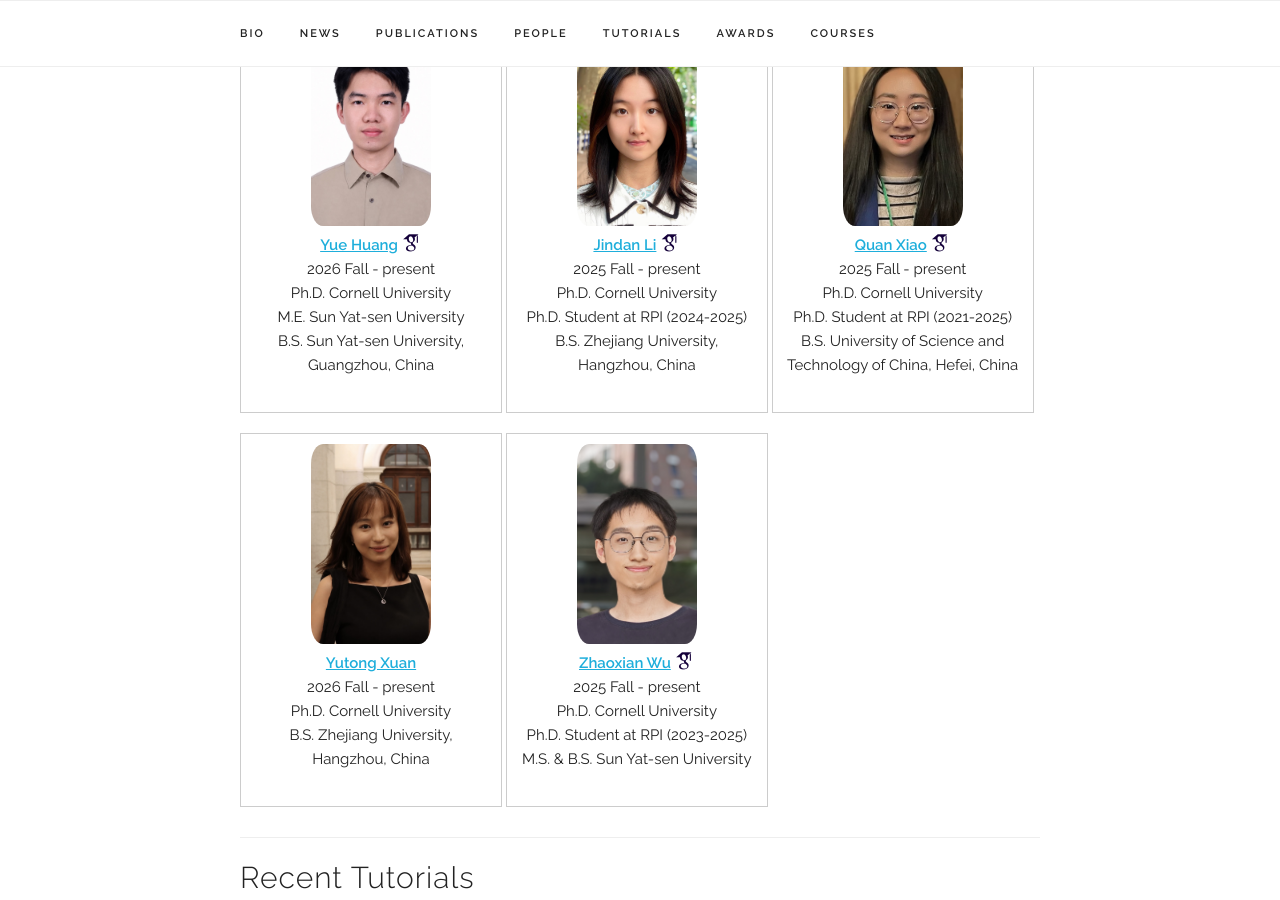
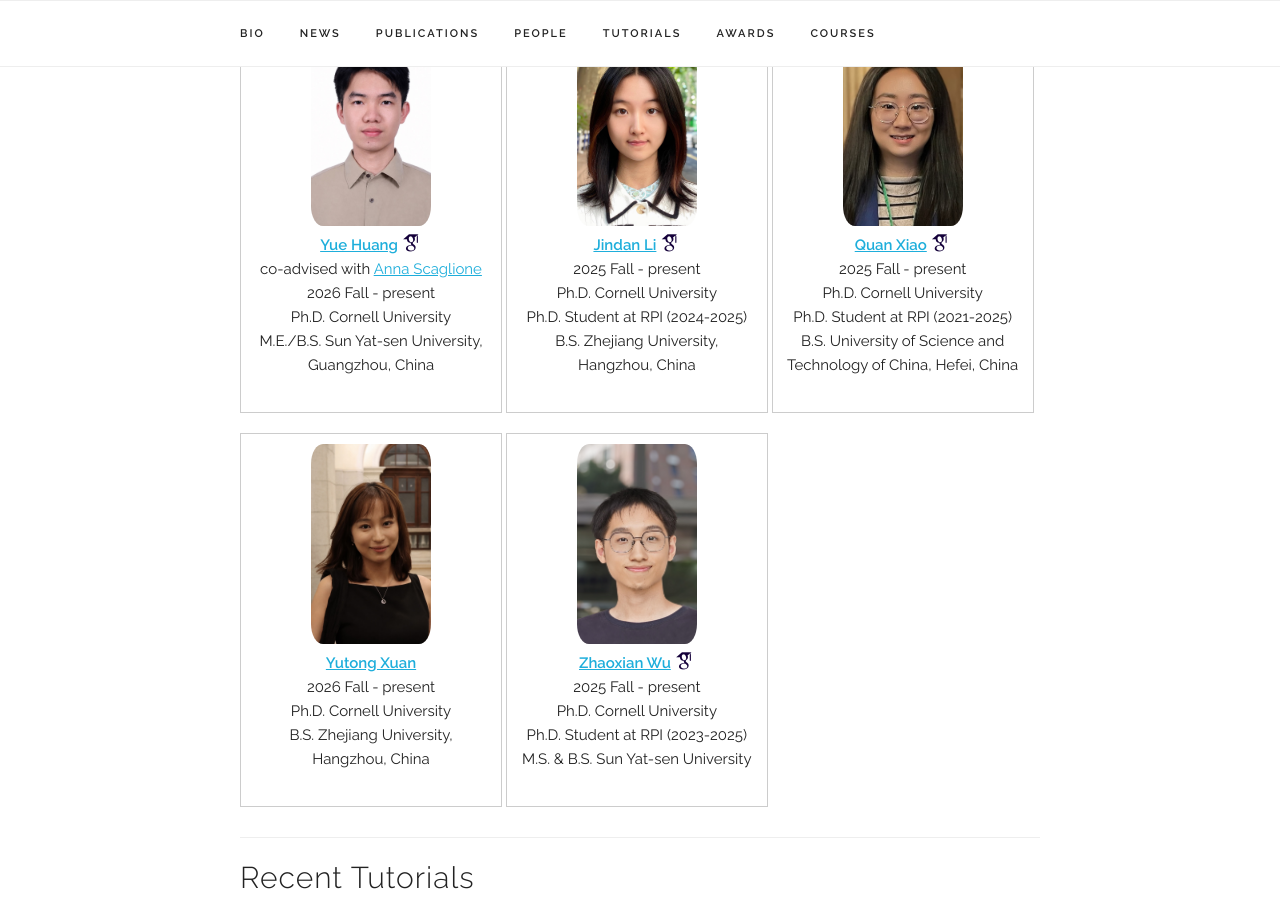
Before and after one commit to chentianyi1991/chentianyi1991.github.io, a Jekyll site: the page built from index.html, in a window 1280 px wide and 900 px high, scrolled down 5104 px. Built offline with Jekyll 4.4.1, drawn with Linux system fonts in a browser that asks for light colours; some web fonts are replaced; comment, search, counter and statistics services are not loaded.

Commit message:
Update index.html

```diff
--- a/index.html
+++ b/index.html
@@ -224,10 +224,10 @@ title: Home
 <p>
 <b><a href="https://yue-huang26.github.io/">Yue Huang</a></b>
 <a href="https://scholar.google.com/citations?user=GsBF7YMAAAAJ"><i class="ai ai-google-scholar ai-2x" style="font-size:20px; color:#14003a"></i></a> </br>
+    co-advised with <a href="https://sinelab.tech.cornell.edu/">Anna Scaglione</a>
 2026 Fall - present</br>
 Ph.D. Cornell University</br>
-M.E. Sun Yat-sen University</br>
-B.S. Sun Yat-sen University, Guangzhou, China
+M.E./B.S. Sun Yat-sen University, Guangzhou, China
 </p>
 </div>
 <div id="member" class="box" >
```
